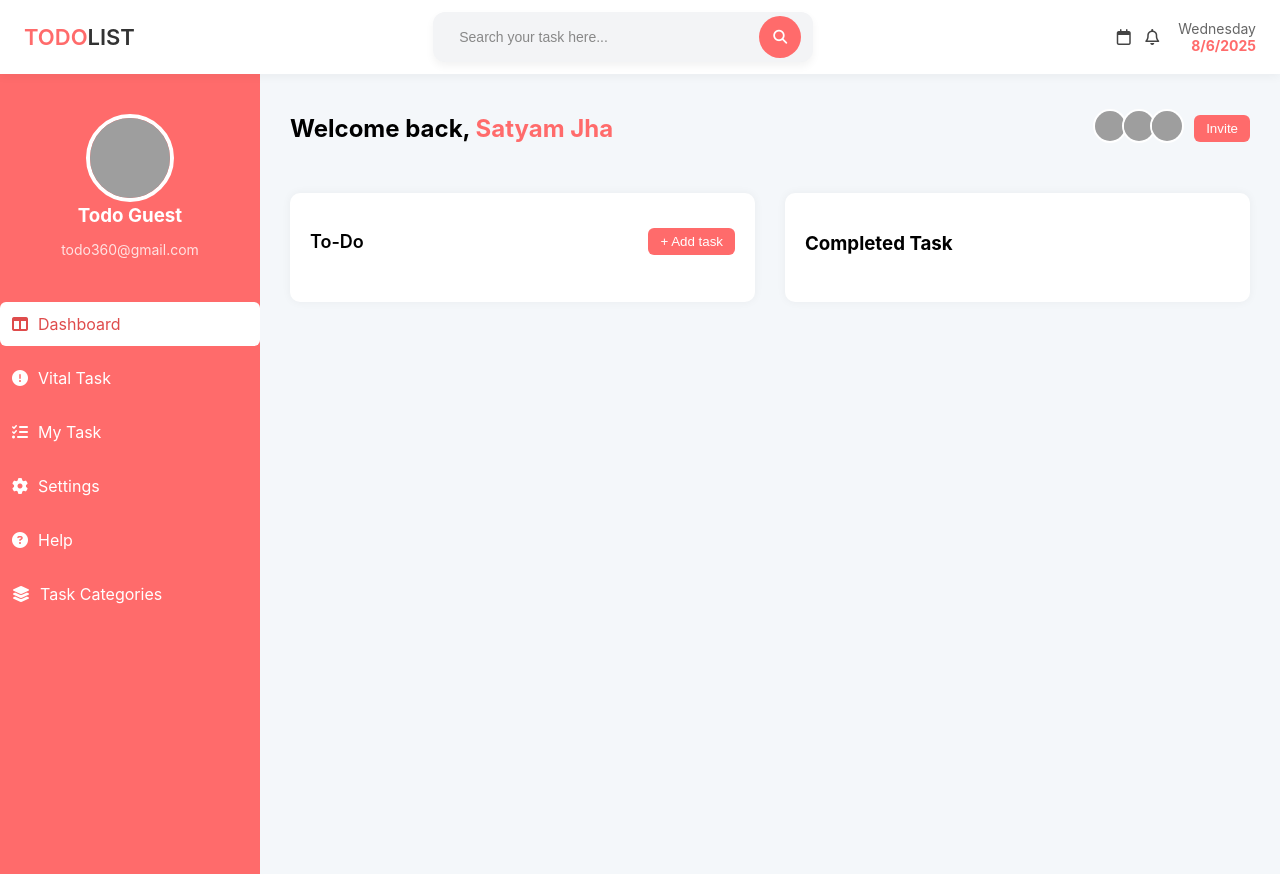
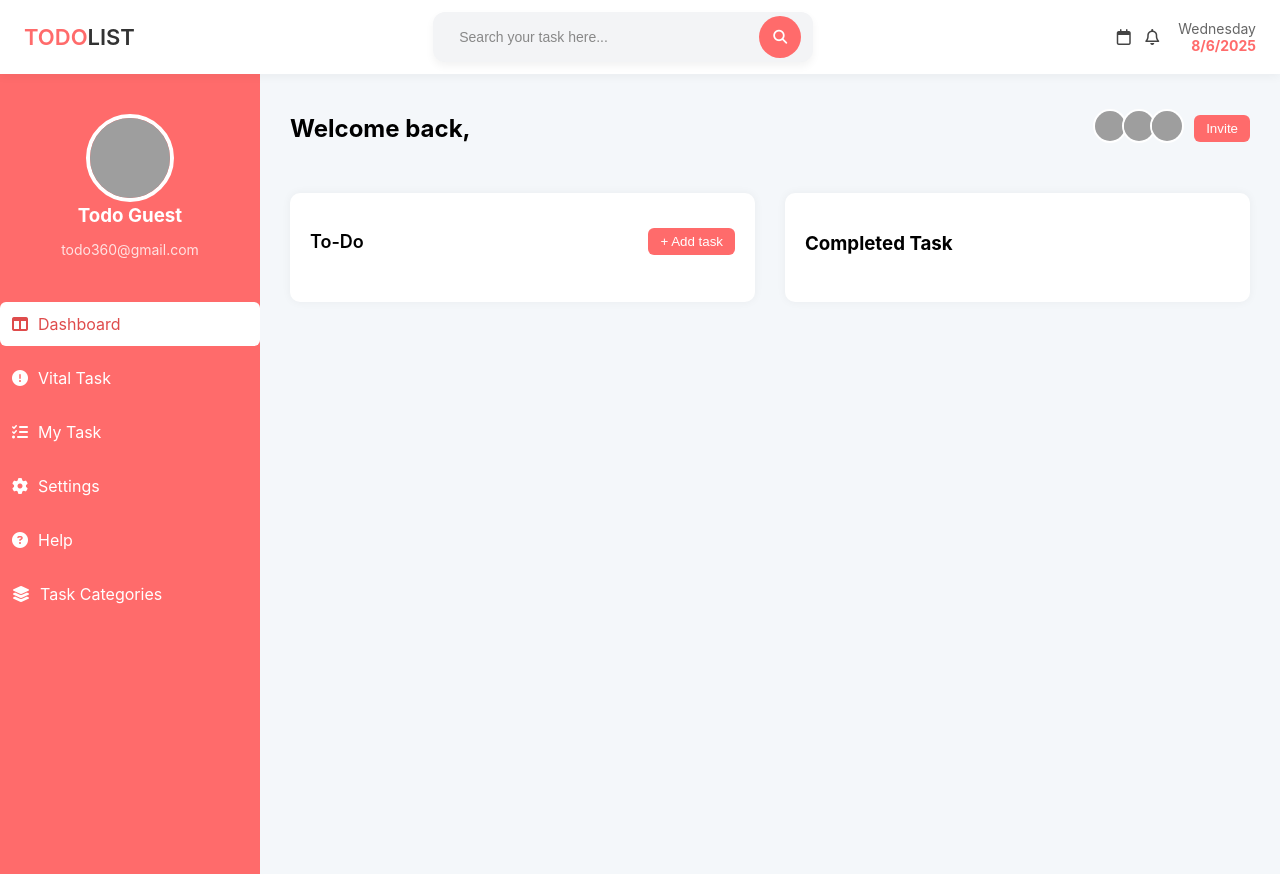
Before and after one commit to satyamjha193/todo-app, a plain HTML site: page dashboard.html in a window 1280 px wide. Drawn offline with Linux system fonts and the light colour scheme; grey boxes are pictures that could not be loaded.

Commit message:
Update dashboard.html

```diff
--- a/dashboard.html
+++ b/dashboard.html
@@ -69,7 +69,7 @@
 
       <section class="dashboard-content">
         <div class="welcome-bar">
-          <h1>Welcome back, <span id="welcome-username" style="color:#ff6b6b;">Satyam Jha</span></h1>
+          <h1>Welcome back, <span id="welcome-username" style="color:#ff6b6b;"></span></h1>
           <div class="invite">
             <div class="avatars">
               <!-- Avatars will go here -->
```
